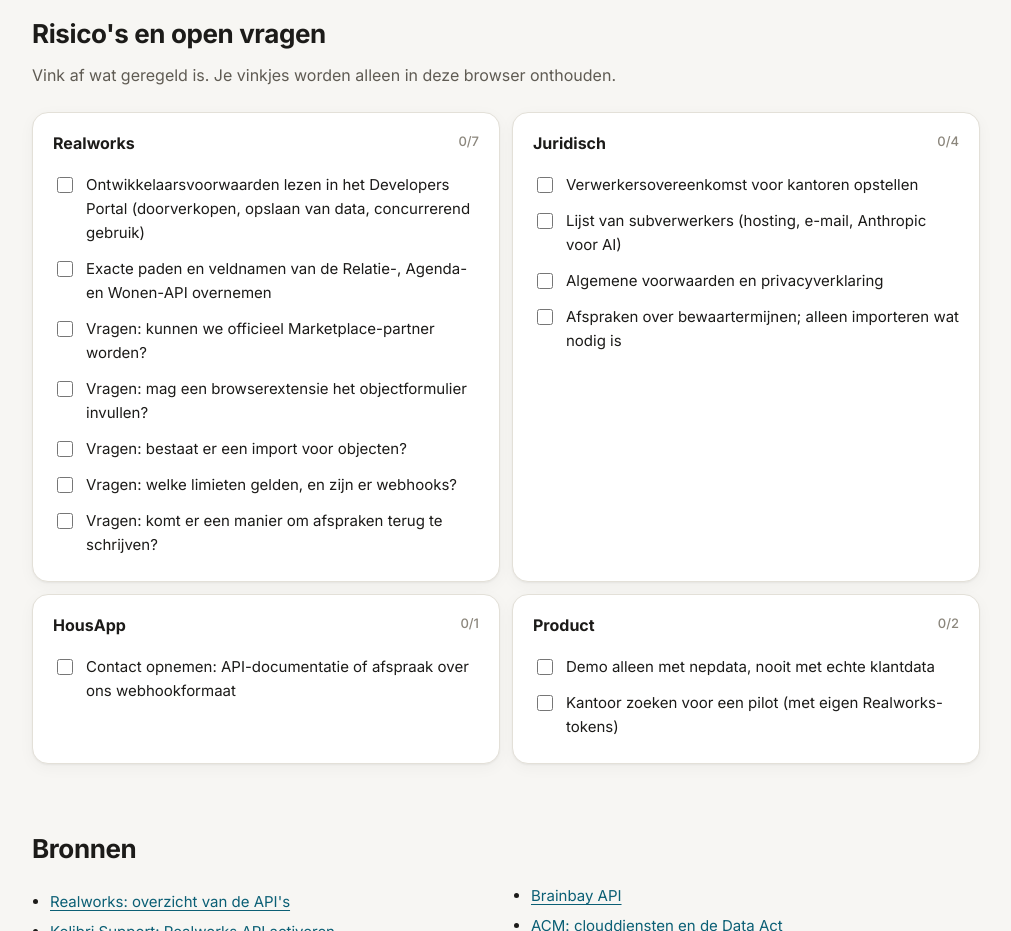
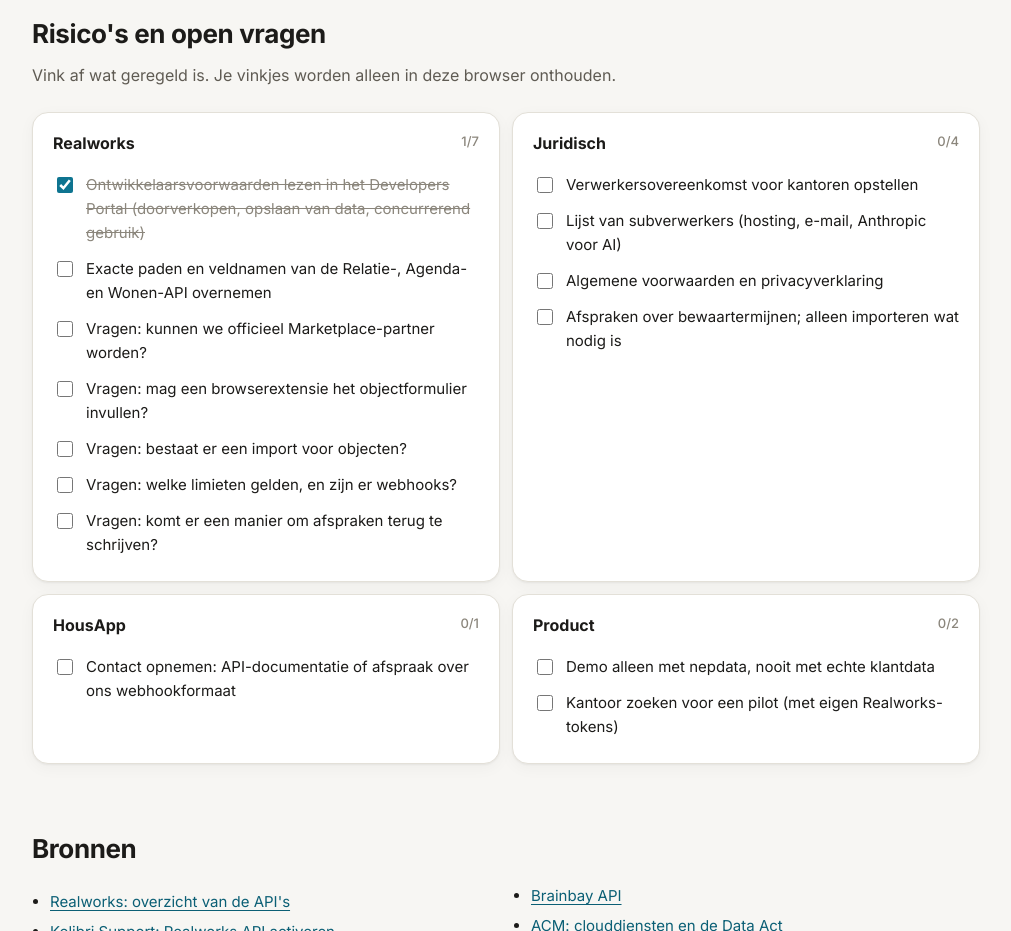
Before and after one commit to devredforge/makelaarsportaal-plan, a plain HTML site: page index.html in a window 1280 px wide. Shown: the part 5420-6351 px from the top of the page, without its empty margins (134-1145 px from the left). Drawn offline with Linux system fonts and the light colour scheme.

Commit message:
Voorwaarden lezen afgevinkt
Co-Authored-By: Claude Opus 5.5 <noreply@anthropic.com>

```diff
--- a/index.html
+++ b/index.html
@@ -312,7 +312,7 @@
     <p class="intro">Vink af wat geregeld is. Je vinkjes worden alleen in deze browser onthouden.</p>
     <div class="checks">
       <div class="card check-card" data-group="realworks"><h3>Realworks <small></small></h3>
-        <label><input type="checkbox"><span>Ontwikkelaarsvoorwaarden lezen in het Developers Portal (doorverkopen, opslaan van data, concurrerend gebruik)</span></label>
+        <label><input type="checkbox" checked><span>Ontwikkelaarsvoorwaarden lezen in het Developers Portal (doorverkopen, opslaan van data, concurrerend gebruik)</span></label>
         <label><input type="checkbox"><span>Exacte paden en veldnamen van de Relatie-, Agenda- en Wonen-API overnemen</span></label>
         <label><input type="checkbox"><span>Vragen: kunnen we officieel Marketplace-partner worden?</span></label>
         <label><input type="checkbox"><span>Vragen: mag een browserextensie het objectformulier invullen?</span></label>
@@ -355,7 +355,7 @@
 
 <script>
   // Vinkjes per browser onthouden (werkt ook zonder opslag).
-  const KEY = 'plan-checks-v1';
+  const KEY = 'plan-checks-v2';
   let saved = {};
   try { saved = JSON.parse(localStorage.getItem(KEY) || '{}'); } catch (e) { saved = {}; }
   document.querySelectorAll('.check-card').forEach((card) => {
@@ -364,7 +364,7 @@
     const update = () => { count.textContent = `${boxes.filter((b) => b.checked).length}/${boxes.length}`; };
     boxes.forEach((b, i) => {
       const id = `${card.dataset.group}-${i}`;
-      b.checked = !!saved[id];
+      if (id in saved) b.checked = !!saved[id];
       b.addEventListener('change', () => {
         saved[id] = b.checked; update();
         try { localStorage.setItem(KEY, JSON.stringify(saved)); } catch (e) {}
```
